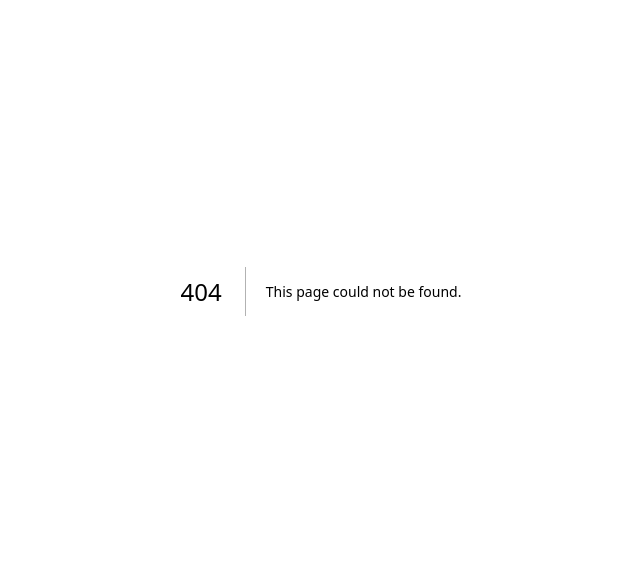
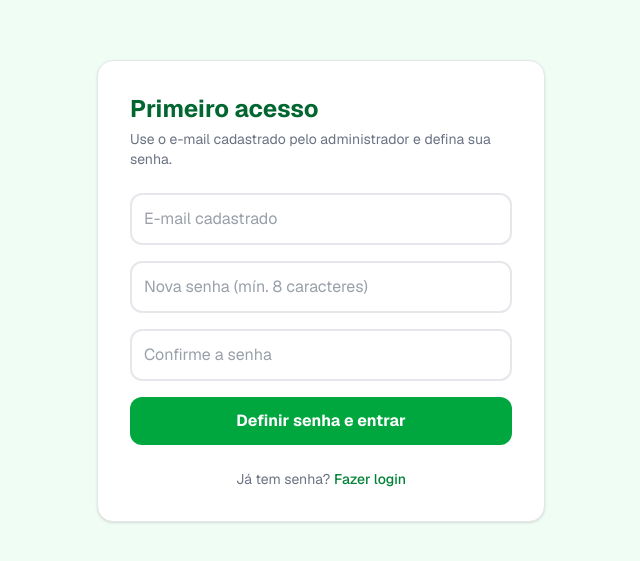
Before and after one commit to Z3RO333/Ecology, a Next.js app: page /fornecedor/primeiro-acesso in a window 1280 px wide. Before the commit this address had no page. Shown: the part 109-670 px from the top of the page, without its empty margins (319-959 px from the left). Built offline with nearby package versions, Linux system fonts and the light colour scheme; no server answers.

Commit message:
feat(fornecedor): first-access and login pages

```diff
--- /dev/null
+++ b/actions/supplier-auth.ts
@@ -0,0 +1,52 @@
+'use server';
+
+import { AuthError } from 'next-auth';
+import { signIn } from '@/lib/auth';
+import { createSupplierPassword, getSupplierUser, allowedSupplierIdForEmail } from '@/lib/suppliers';
+
+export interface SupplierAuthState {
+  error?: string;
+}
+
+export async function firstAccess(_prev: SupplierAuthState, form: FormData): Promise<SupplierAuthState> {
+  const email = String(form.get('email') ?? '');
+  const password = String(form.get('password') ?? '');
+  const confirm = String(form.get('confirm') ?? '');
+
+  if (password.length < 8) return { error: 'A senha deve ter ao menos 8 caracteres.' };
+  if (password !== confirm) return { error: 'As senhas não conferem.' };
+
+  if (!(await allowedSupplierIdForEmail(email))) {
+    return { error: 'E-mail não autorizado. Fale com o administrador.' };
+  }
+  const existing = await getSupplierUser(email);
+  if (existing?.has_password) return { error: 'Conta já existe. Faça login.' };
+
+  try {
+    await createSupplierPassword(email, password);
+  } catch {
+    return { error: 'Não foi possível criar a conta.' };
+  }
+
+  // signIn throws NEXT_REDIRECT on success (must propagate) or AuthError on failure.
+  try {
+    await signIn('supplier-password', { email, password, redirectTo: '/fornecedor' });
+  } catch (error) {
+    if (error instanceof AuthError) return { error: 'Conta criada, mas o login falhou. Tente novamente.' };
+    throw error;
+  }
+  return {};
+}
+
+export async function supplierLogin(_prev: SupplierAuthState, form: FormData): Promise<SupplierAuthState> {
+  const email = String(form.get('email') ?? '');
+  const password = String(form.get('password') ?? '');
+
+  try {
+    await signIn('supplier-password', { email, password, redirectTo: '/fornecedor' });
+  } catch (error) {
+    if (error instanceof AuthError) return { error: 'E-mail ou senha inválidos.' };
+    throw error;
+  }
+  return {};
+}
--- /dev/null
+++ b/app/fornecedor/login/page.tsx
@@ -0,0 +1,54 @@
+'use client';
+
+import { useActionState } from 'react';
+import Link from 'next/link';
+import { supplierLogin, type SupplierAuthState } from '@/actions/supplier-auth';
+
+const INITIAL: SupplierAuthState = {};
+
+export default function FornecedorLoginPage() {
+  const [state, action, pending] = useActionState(supplierLogin, INITIAL);
+
+  return (
+    <div className="min-h-screen bg-green-50 flex items-center justify-center px-4">
+      <div className="w-full max-w-md bg-white rounded-2xl border border-gray-200 p-8 shadow-sm">
+        <h1 className="text-2xl font-bold text-green-800 mb-1">Portal do Fornecedor</h1>
+        <p className="text-gray-500 text-sm mb-6">Entre com seu e-mail e senha.</p>
+
+        <form action={action} className="space-y-4">
+          <input
+            name="email"
+            type="email"
+            required
+            placeholder="E-mail"
+            className="w-full bg-white border-2 border-gray-200 rounded-xl p-3 text-gray-700 focus:border-green-500 outline-none"
+          />
+          <input
+            name="password"
+            type="password"
+            required
+            placeholder="Senha"
+            className="w-full bg-white border-2 border-gray-200 rounded-xl p-3 text-gray-700 focus:border-green-500 outline-none"
+          />
+          {state.error && (
+            <div className="bg-red-50 border border-red-200 text-red-700 rounded-xl p-3 text-sm">{state.error}</div>
+          )}
+          <button
+            type="submit"
+            disabled={pending}
+            className="w-full bg-green-600 hover:bg-green-700 disabled:bg-gray-300 text-white font-bold py-3 rounded-xl transition-colors"
+          >
+            {pending ? 'Entrando...' : 'Entrar'}
+          </button>
+        </form>
+
+        <p className="text-sm text-gray-500 mt-6 text-center">
+          Primeiro acesso?{' '}
+          <Link href="/fornecedor/primeiro-acesso" className="text-green-700 font-medium hover:underline">
+            Defina sua senha
+          </Link>
+        </p>
+      </div>
+    </div>
+  );
+}
--- /dev/null
+++ b/app/fornecedor/primeiro-acesso/page.tsx
@@ -0,0 +1,65 @@
+'use client';
+
+import { useActionState } from 'react';
+import Link from 'next/link';
+import { firstAccess, type SupplierAuthState } from '@/actions/supplier-auth';
+
+const INITIAL: SupplierAuthState = {};
+
+export default function PrimeiroAcessoPage() {
+  const [state, action, pending] = useActionState(firstAccess, INITIAL);
+
+  return (
+    <div className="min-h-screen bg-green-50 flex items-center justify-center px-4">
+      <div className="w-full max-w-md bg-white rounded-2xl border border-gray-200 p-8 shadow-sm">
+        <h1 className="text-2xl font-bold text-green-800 mb-1">Primeiro acesso</h1>
+        <p className="text-gray-500 text-sm mb-6">
+          Use o e-mail cadastrado pelo administrador e defina sua senha.
+        </p>
+
+        <form action={action} className="space-y-4">
+          <input
+            name="email"
+            type="email"
+            required
+            placeholder="E-mail cadastrado"
+            className="w-full bg-white border-2 border-gray-200 rounded-xl p-3 text-gray-700 focus:border-green-500 outline-none"
+          />
+          <input
+            name="password"
+            type="password"
+            required
+            minLength={8}
+            placeholder="Nova senha (mín. 8 caracteres)"
+            className="w-full bg-white border-2 border-gray-200 rounded-xl p-3 text-gray-700 focus:border-green-500 outline-none"
+          />
+          <input
+            name="confirm"
+            type="password"
+            required
+            minLength={8}
+            placeholder="Confirme a senha"
+            className="w-full bg-white border-2 border-gray-200 rounded-xl p-3 text-gray-700 focus:border-green-500 outline-none"
+          />
+          {state.error && (
+            <div className="bg-red-50 border border-red-200 text-red-700 rounded-xl p-3 text-sm">{state.error}</div>
+          )}
+          <button
+            type="submit"
+            disabled={pending}
+            className="w-full bg-green-600 hover:bg-green-700 disabled:bg-gray-300 text-white font-bold py-3 rounded-xl transition-colors"
+          >
+            {pending ? 'Criando...' : 'Definir senha e entrar'}
+          </button>
+        </form>
+
+        <p className="text-sm text-gray-500 mt-6 text-center">
+          Já tem senha?{' '}
+          <Link href="/fornecedor/login" className="text-green-700 font-medium hover:underline">
+            Fazer login
+          </Link>
+        </p>
+      </div>
+    </div>
+  );
+}
```
